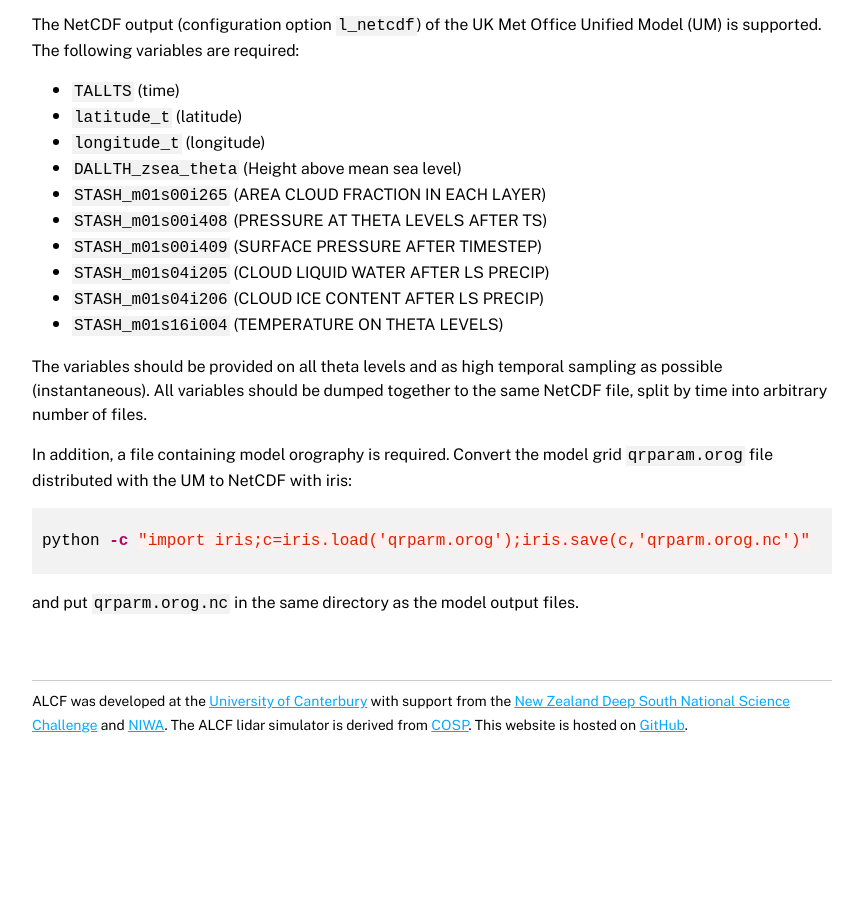
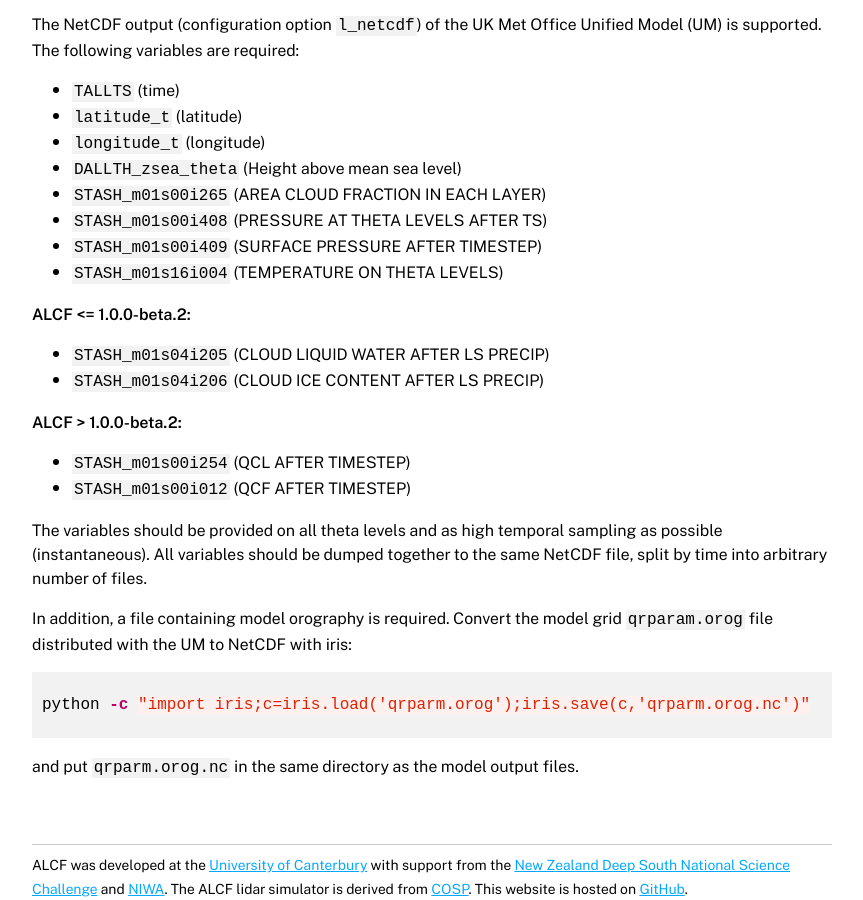
Before and after one commit to alcf-lidar/alcf-lidar.github.io, a Jekyll site: the page built from documentation/model_guide/index.md, in a window 1280 px wide and 900 px high, scrolled down 3414 px. Shown: the whole window, without its empty margins (208-1071 px from the left). Built offline with Jekyll 4.4.1, drawn with Linux system fonts in a browser that asks for light colours; before the commit the page ends 4211 px from its top, so only the background shows below that.

Commit message:
Change UM clw and cli input model variables

```diff
--- a/_includes/model_guide.md
+++ b/_includes/model_guide.md
@@ -176,9 +176,17 @@ Unified Model (UM) is supported. The following variables are required:
 - `STASH_m01s00i265` (AREA CLOUD FRACTION IN EACH LAYER)
 - `STASH_m01s00i408` (PRESSURE AT THETA LEVELS AFTER TS)
 - `STASH_m01s00i409` (SURFACE PRESSURE AFTER TIMESTEP)
+- `STASH_m01s16i004` (TEMPERATURE ON THETA LEVELS)
+
+**ALCF <= 1.0.0-beta.2:**
+
 - `STASH_m01s04i205` (CLOUD LIQUID WATER AFTER LS PRECIP)
 - `STASH_m01s04i206` (CLOUD ICE CONTENT AFTER LS PRECIP)
-- `STASH_m01s16i004` (TEMPERATURE ON THETA LEVELS)
+
+**ALCF > 1.0.0-beta.2:**
+
+- `STASH_m01s00i254` (QCL AFTER TIMESTEP)
+- `STASH_m01s00i012` (QCF AFTER TIMESTEP)
 
 The variables should be provided on all theta levels and as high temporal
 sampling as possible (instantaneous). All variables should be dumped together
```
